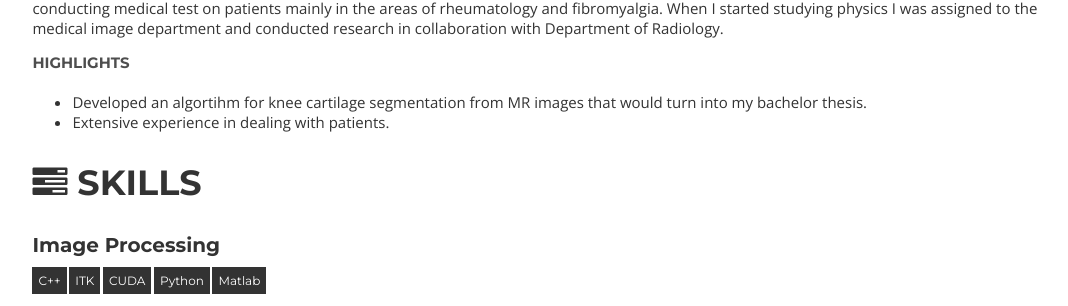
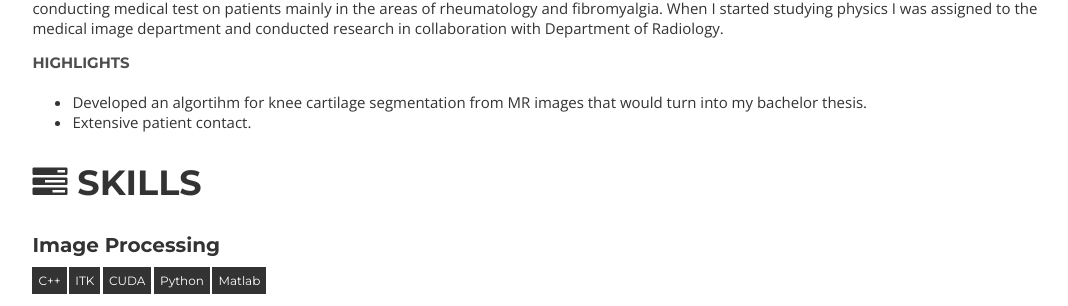
Before and after one commit to jmartens/kaspermarstal.github.io, a Jekyll site: the page resume.html, which Jekyll copies as it is, in a window 1280 px wide and 900 px high, scrolled down 1226 px. Shown: the part 148-454 px from the top of the window, without its empty margins (102-1170 px from the left). Built offline with Jekyll 4.4.1, drawn with Linux system fonts in a browser that asks for light colours; nearby versions of some CDN libraries.

Commit message:
Update resume

```diff
--- a/resume.html
+++ b/resume.html
@@ -199,7 +199,7 @@
 					<h4>HIGHLIGHTS</h4>
 					<ul>
 						<li>Developed an algortihm for knee cartilage segmentation from MR images that would turn into my bachelor thesis.</li>
-						<li>Extensive experience in dealing with patients.</li>
+						<li>Extensive patient contact.</li>
 					</ul>
 				</div>
 		</div>
--- a/resume.json
+++ b/resume.json
@@ -54,7 +54,7 @@
       "summary": "The Parker Institute is a research organization at Frederiksberg Hospital. I was initially hired as project assistant doing project management and conducting medical test on patients mainly in the areas of rheumatology and fibromyalgia. When I started studying physics I was assigned to the medical image department and conducted research in collaboration with Department of Radiology.",
       "highlights": [
         "Developed an algortihm for knee cartilage segmentation from MR images that would turn into my bachelor thesis.",
-        "Extensive experience in dealing with patients."
+        "Extensive patient contact."
       ]
     }
   ],
```
Also changed, not shown: 1 other file.
